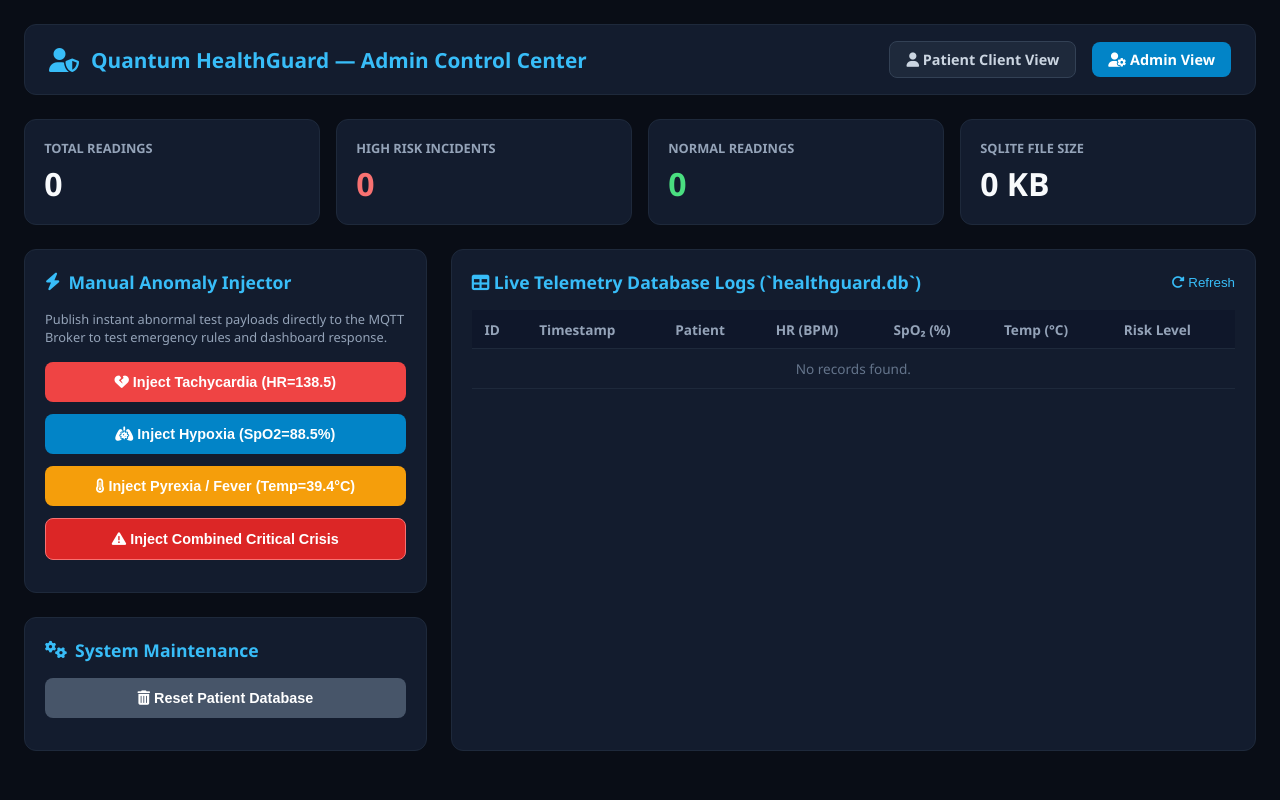
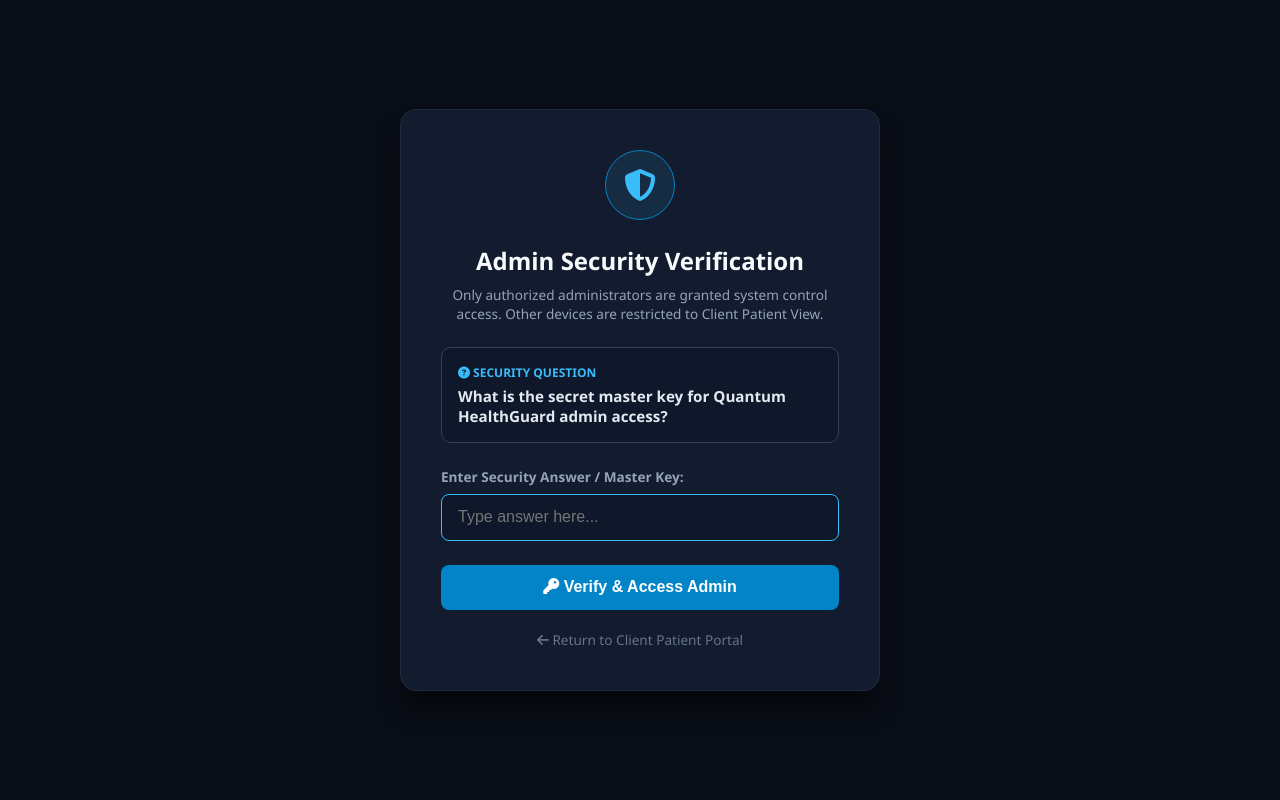
Before and after one commit to rishikesh2006-cloud/quantum-healthguard, a Flask app: page /admin in a window 1280 px wide. Run offline with Flask 3, Linux system fonts and the light colour scheme; data that the repository does not hold is empty.

Commit message:
feat: add admin security question auth challenge, session protection, CSV report export, and client-side JS offloading

```diff
--- a/config.py
+++ b/config.py
@@ -16,6 +16,11 @@ MODEL_PATH = ROOT_DIR / "ml" / "rf_model.pkl"
 # Ensure directories exist at import time
 DB_PATH.parent.mkdir(parents=True, exist_ok=True)
 LOG_DIR.mkdir(parents=True, exist_ok=True)
+
+# ─── Flask Security & Admin Protection ───────────────────────────
+SECRET_KEY = os.getenv("SECRET_KEY", "quantum_healthguard_secret_key_2026")
+ADMIN_SECURITY_QUESTION = "What is the secret master key for Quantum HealthGuard admin access?"
+ADMIN_SECURITY_ANSWER   = os.getenv("ADMIN_SECURITY_ANSWER", "healthguard2026")
 
 # ─── MQTT ─────────────────────────────────────────────────────────
 MQTT_BROKER = os.getenv("MQTT_BROKER", "localhost")
--- a/dashboard/app.py
+++ b/dashboard/app.py
@@ -2,16 +2,20 @@
 Quantum HealthGuard — Flask Web Application Server
 Serves both Client (Patient/Caregiver) and Admin Control Center interfaces,
 exposing REST APIs for telemetry, analytics, database inspection, and simulation control.
+
+Features Admin Security Question Authentication and Session Management.
 """
 
 import sys
 import os
 sys.path.insert(0, os.path.dirname(os.path.dirname(os.path.abspath(__file__))))
 
-from flask import Flask, render_template, jsonify, request
+from flask import Flask, render_template, jsonify, request, session, redirect, url_for, Response
 import sqlite3
 import json
 import time
+import csv
+import io
 import paho.mqtt.client as mqtt
 from dotenv import load_dotenv
 
@@ -19,11 +23,21 @@ load_dotenv()
 import config
 
 app = Flask(__name__)
+app.secret_key = config.SECRET_KEY
 
-# MQTT Publisher for Admin Controls / Anomaly Injection
+
+# ─── Helper Functions ──────────────────────────────────────────────────────────
+
+def is_admin_authenticated() -> bool:
+    return session.get("is_admin") is True
+
+
 def publish_mqtt_msg(topic, payload):
     try:
-        client = mqtt.Client(mqtt.CallbackAPIVersion.VERSION1)
+        try:
+            client = mqtt.Client(mqtt.CallbackAPIVersion.VERSION2)
+        except AttributeError:
+            client = mqtt.Client()
         client.connect(config.MQTT_BROKER, config.MQTT_PORT, 10)
         client.publish(topic, json.dumps(payload))
         client.disconnect()
@@ -66,18 +80,43 @@ def get_readings(limit: int = 50, patient_id: str = None) -> list[dict]:
 
 @app.route("/")
 def client_dashboard():
-    """Client / Patient & Caregiver Monitoring View"""
+    """Client / Patient & Caregiver Monitoring View — Accessible to All Devices"""
     readings = get_readings(1)
     latest = readings[0] if readings else {}
-    return render_template("index.html", latest=latest)
+    return render_template("index.html", latest=latest, is_admin=is_admin_authenticated())
 
 
-# ─── ADMIN ROUTES ─────────────────────────────────────────────────────────────
+# ─── ADMIN ROUTES & SECURITY QUESTION AUTH ───────────────────────────────────
 
 @app.route("/admin")
 def admin_dashboard():
-    """Admin Management & Control Center View"""
+    """
+    Admin Management & Control Center View.
+    Protected: Only accessible if authenticated via Security Question challenge.
+    """
+    if not is_admin_authenticated():
+        return render_template("admin_auth.html", question=config.ADMIN_SECURITY_QUESTION)
     return render_template("admin.html")
+
+
+@app.route("/api/admin/verify", methods=["POST"])
+def api_admin_verify():
+    """Verifies the Security Question Answer and grants Admin session access."""
+    data = request.json or {}
+    user_answer = data.get("answer", "").strip()
+
+    if user_answer.lower() == config.ADMIN_SECURITY_ANSWER.lower():
+        session["is_admin"] = True
+        return jsonify({"status": "success", "message": "Admin access granted"})
+    else:
+        return jsonify({"status": "error", "message": "Incorrect security answer"}), 401
+
+
+@app.route("/api/admin/logout", methods=["POST"])
+def api_admin_logout():
+    """Logs out from Admin session."""
+    session.pop("is_admin", None)
+    return jsonify({"status": "success", "message": "Admin logged out"})
 
 
 # ─── REST API ENDPOINTS ────────────────────────────────────────────────────────
@@ -130,9 +169,39 @@ def api_stats():
     })
 
 
+@app.route("/api/export-report")
+def api_export_report():
+    """Generates downloadable CSV patient health report for Client or Admin."""
+    if not config.DB_PATH.exists():
+        return Response("No data available", status=404)
+
+    conn = get_db_connection()
+    rows = conn.execute("""
+        SELECT id, timestamp, patient_id, heart_rate, spo2, temperature, risk_level
+        FROM patient_data ORDER BY id DESC LIMIT 500
+    """).fetchall()
+    conn.close()
+
+    output = io.StringIO()
+    writer = csv.writer(output)
+    writer.writerow(["Record ID", "UTC Timestamp", "Patient ID", "Heart Rate (BPM)", "SpO2 (%)", "Temperature (C)", "Risk Classification"])
+
+    for r in rows:
+        writer.writerow([r["id"], r["timestamp"], r["patient_id"], r["heart_rate"], r["spo2"], r["temperature"], r["risk_level"]])
+
+    response = Response(output.getvalue(), mimetype="text/csv")
+    response.headers["Content-Disposition"] = "attachment; filename=Quantum_HealthGuard_Report.csv"
+    return response
+
+
+# ─── PROTECTED ADMIN API ENDPOINTS ──────────────────────────────────────────────
+
 @app.route("/api/records")
 def api_records():
     """Paginated database records viewer for Admin"""
+    if not is_admin_authenticated():
+        return jsonify({"error": "Admin authentication required"}), 403
+
     page = int(request.args.get("page", 1))
     per_page = int(request.args.get("per_page", 20))
     offset = (page - 1) * per_page
@@ -167,6 +236,9 @@ def api_records():
 @app.route("/api/trigger-anomaly", methods=["POST"])
 def api_trigger_anomaly():
     """Admin Trigger: Injects instant abnormal test reading via MQTT"""
+    if not is_admin_authenticated():
+        return jsonify({"error": "Admin authentication required"}), 403
+
     data = request.json or {}
     anomaly_type = data.get("type", "tachycardia")
     patient_id = data.get("patient_id", config.DEFAULT_PATIENT_ID)
@@ -200,6 +272,9 @@ def api_trigger_anomaly():
 @app.route("/api/clear-db", methods=["POST"])
 def api_clear_db():
     """Admin action: Reset database records"""
+    if not is_admin_authenticated():
+        return jsonify({"error": "Admin authentication required"}), 403
+
     try:
         conn = get_db_connection()
         conn.execute("DELETE FROM patient_data")
@@ -214,6 +289,9 @@ def api_clear_db():
 def api_thresholds():
     """View / Update System Safety Thresholds"""
     if request.method == "POST":
+        if not is_admin_authenticated():
+            return jsonify({"error": "Admin authentication required"}), 403
+
         new_thr = request.json or {}
         if "hr_high" in new_thr: config.THRESHOLDS["heart_rate"]["high"] = float(new_thr["hr_high"])
         if "hr_low" in new_thr:  config.THRESHOLDS["heart_rate"]["low"] = float(new_thr["hr_low"])
--- a/dashboard/templates/admin.html
+++ b/dashboard/templates/admin.html
@@ -42,13 +42,15 @@
       padding: 0.5rem 1rem;
       border-radius: 8px;
       text-decoration: none;
-      font-size: 0.9rem;
+      font-size: 0.85rem;
       font-weight: 600;
       transition: all 0.2s;
+      cursor: pointer;
+      border: none;
     }
     .btn-client { background: #1e293b; color: #cbd5e1; border: 1px solid #334155; }
     .btn-client:hover { background: #334155; color: white; }
-    .btn-admin  { background: #0284c7; color: white; }
+    .btn-logout { background: #dc2626; color: white; }
 
     .grid-stats {
       display: grid;
@@ -153,7 +155,7 @@
     </div>
     <div class="nav-links">
       <a href="/" class="nav-btn btn-client"><i class="fa-solid fa-user"></i> Patient Client View</a>
-      <a href="/admin" class="nav-btn btn-admin"><i class="fa-solid fa-user-gear"></i> Admin View</a>
+      <button class="nav-btn btn-logout" onclick="logoutAdmin()"><i class="fa-solid fa-right-from-bracket"></i> Admin Logout</button>
     </div>
   </nav>
 
@@ -259,6 +261,11 @@
       setTimeout(() => box.style.display = 'none', 4000);
     }
 
+    async function logoutAdmin() {
+      await fetch('/api/admin/logout', { method: 'POST' });
+      window.location.href = '/';
+    }
+
     async function injectAnomaly(type) {
       try {
         const res = await fetch('/api/trigger-anomaly', {
@@ -272,7 +279,7 @@
           fetchStats();
           fetchRecords();
         } else {
-          showAlert("Failed to inject anomaly: " + data.message, true);
+          showAlert("Failed: " + (data.error || data.message), true);
         }
       } catch (err) {
         showAlert("API Error: " + err, true);
@@ -284,9 +291,13 @@
       try {
         const res = await fetch('/api/clear-db', { method: 'POST' });
         const data = await res.json();
-        showAlert(data.message);
-        fetchStats();
-        fetchRecords();
+        if (data.status === 'success') {
+          showAlert(data.message);
+          fetchStats();
+          fetchRecords();
+        } else {
+          showAlert("Failed: " + (data.error || data.message), true);
+        }
       } catch (err) {
         showAlert("Clear DB Error: " + err, true);
       }
@@ -309,6 +320,12 @@
         const data = await res.json();
         const tbody = document.getElementById('db-records-body');
         tbody.innerHTML = '';
+
+        if (data.error) {
+          tbody.innerHTML = `<tr><td colspan="7" style="text-align: center; color: #f87171;">${data.error}</td></tr>`;
+          return;
+        }
+
         if (!data.records || data.records.length === 0) {
           tbody.innerHTML = '<tr><td colspan="7" style="text-align: center; color: #64748b;">No records found.</td></tr>';
           return;
--- /dev/null
+++ b/dashboard/templates/admin_auth.html
@@ -0,0 +1,170 @@
+<!DOCTYPE html>
+<html lang="en">
+<head>
+  <meta charset="UTF-8">
+  <meta name="viewport" content="width=device-width, initial-scale=1.0">
+  <title>Admin Security Verification — Quantum HealthGuard</title>
+  <link rel="stylesheet" href="https://cdnjs.cloudflare.com/ajax/libs/font-awesome/6.4.0/css/all.min.css">
+  <style>
+    * { box-sizing: border-box; margin: 0; padding: 0; }
+    body {
+      font-family: 'Segoe UI', system-ui, -apple-system, sans-serif;
+      background: #090d16;
+      color: #f8fafc;
+      min-height: 100vh;
+      display: flex;
+      justify-content: center;
+      align-items: center;
+      padding: 1.5rem;
+    }
+    .auth-card {
+      background: #131c2e;
+      border: 1px solid #1e293b;
+      border-radius: 16px;
+      padding: 2.5rem;
+      width: 100%;
+      max-width: 480px;
+      box-shadow: 0 20px 25px -5px rgba(0, 0, 0, 0.5);
+      text-align: center;
+    }
+    .icon-lock {
+      width: 70px;
+      height: 70px;
+      background: rgba(56, 189, 248, 0.1);
+      border: 1px solid #0284c7;
+      border-radius: 50%;
+      display: flex;
+      justify-content: center;
+      align-items: center;
+      margin: 0 auto 1.5rem auto;
+      font-size: 2rem;
+      color: #38bdf8;
+    }
+    h2 { font-size: 1.5rem; font-weight: 700; margin-bottom: 0.5rem; color: #f8fafc; }
+    p.desc { font-size: 0.85rem; color: #94a3b8; margin-bottom: 1.5rem; }
+
+    .question-box {
+      background: #0f172a;
+      border: 1px solid #334155;
+      border-radius: 10px;
+      padding: 1rem;
+      margin-bottom: 1.5rem;
+      text-align: left;
+    }
+    .q-label { font-size: 0.75rem; color: #38bdf8; font-weight: 700; text-transform: uppercase; margin-bottom: 0.3rem; }
+    .q-text  { font-size: 0.95rem; font-weight: 600; color: #e2e8f0; }
+
+    .form-group { text-align: left; margin-bottom: 1.5rem; }
+    label { font-size: 0.85rem; color: #94a3b8; display: block; margin-bottom: 0.5rem; font-weight: 600; }
+    input[type="password"], input[type="text"] {
+      width: 100%;
+      padding: 0.85rem 1rem;
+      border-radius: 8px;
+      background: #0f172a;
+      border: 1px solid #334155;
+      color: white;
+      font-size: 1rem;
+      outline: none;
+      transition: border-color 0.2s;
+    }
+    input:focus { border-color: #38bdf8; }
+
+    .btn-submit {
+      width: 100%;
+      padding: 0.85rem;
+      border-radius: 8px;
+      border: none;
+      background: #0284c7;
+      color: white;
+      font-size: 1rem;
+      font-weight: 700;
+      cursor: pointer;
+      transition: background 0.2s;
+    }
+    .btn-submit:hover { background: #0369a1; }
+
+    .btn-back {
+      display: inline-block;
+      margin-top: 1.25rem;
+      font-size: 0.85rem;
+      color: #64748b;
+      text-decoration: none;
+      transition: color 0.2s;
+    }
+    .btn-back:hover { color: #94a3b8; }
+
+    .alert {
+      padding: 0.75rem 1rem;
+      border-radius: 8px;
+      font-size: 0.85rem;
+      margin-bottom: 1rem;
+      display: none;
+    }
+    .alert-error { background: rgba(239, 68, 68, 0.15); color: #f87171; border: 1px solid #ef4444; }
+    .alert-success { background: rgba(34, 197, 94, 0.15); color: #4ade80; border: 1px solid #22c55e; }
+  </style>
+</head>
+<body>
+
+  <div class="auth-card">
+    <div class="icon-lock">
+      <i class="fa-solid fa-shield-halved"></i>
+    </div>
+    <h2>Admin Security Verification</h2>
+    <p class="desc">Only authorized administrators are granted system control access. Other devices are restricted to Client Patient View.</p>
+
+    <div id="alert-msg" class="alert alert-error"></div>
+
+    <form id="auth-form" onsubmit="verifyAnswer(event)">
+      <div class="question-box">
+        <div class="q-label"><i class="fa-solid fa-circle-question"></i> Security Question</div>
+        <div class="q-text">{{ question }}</div>
+      </div>
+
+      <div class="form-group">
+        <label for="answer">Enter Security Answer / Master Key:</label>
+        <input type="password" id="answer" placeholder="Type answer here..." required autofocus>
+      </div>
+
+      <button type="submit" class="btn-submit">
+        <i class="fa-solid fa-key"></i> Verify & Access Admin
+      </button>
+    </form>
+
+    <a href="/" class="btn-back"><i class="fa-solid fa-arrow-left"></i> Return to Client Patient Portal</a>
+  </div>
+
+  <script>
+    async function verifyAnswer(e) {
+      e.preventDefault();
+      const ans = document.getElementById('answer').value.trim();
+      const alertBox = document.getElementById('alert-msg');
+
+      try {
+        const res = await fetch('/api/admin/verify', {
+          method: 'POST',
+          headers: { 'Content-Type': 'application/json' },
+          body: JSON.stringify({ answer: ans })
+        });
+        const data = await res.json();
+
+        if (data.status === 'success') {
+          alertBox.className = 'alert alert-success';
+          alertBox.textContent = '✔ Access Granted! Redirecting to Admin Control Center...';
+          alertBox.style.display = 'block';
+          setTimeout(() => { window.location.href = '/admin'; }, 1000);
+        } else {
+          alertBox.className = 'alert alert-error';
+          alertBox.textContent = '❌ Access Denied: ' + (data.message || 'Incorrect security answer.');
+          alertBox.style.display = 'block';
+          document.getElementById('answer').value = '';
+        }
+      } catch (err) {
+        alertBox.className = 'alert alert-error';
+        alertBox.textContent = 'Error connecting to server.';
+        alertBox.style.display = 'block';
+      }
+    }
+  </script>
+</body>
+</html>
```
Also changed, not shown: dashboard/templates/index.html (+99 -22 lines).
